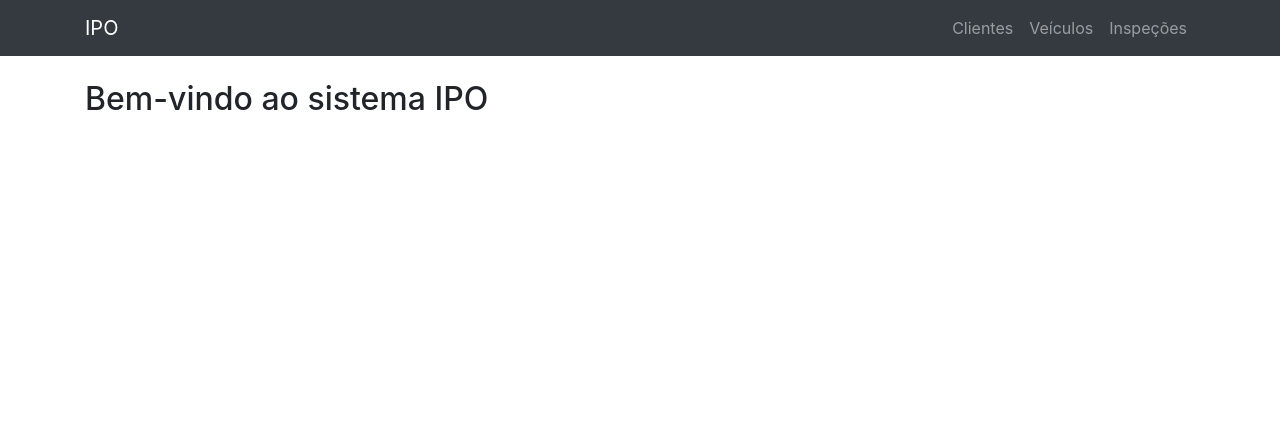
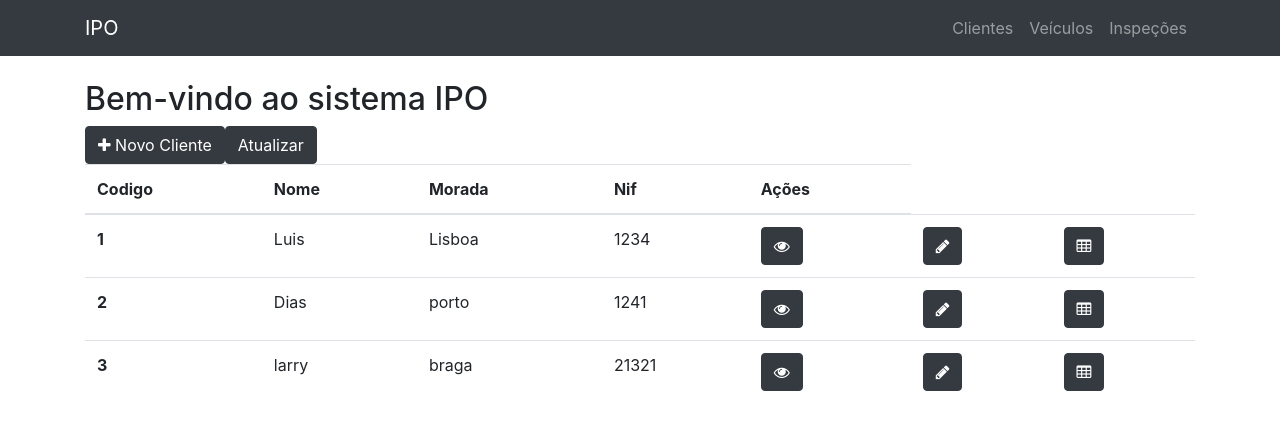
Before and after one commit to WR-commits/IPO, a React (Vite) app in the folder ipo/: page / in a window 1280 px wide. Shown: the top 430 px of the page. Built offline with nearby package versions, Linux system fonts and the light colour scheme.

Commit message:
comitadaaaaaaaaaaaa

```diff
--- a/ipo/src/App.jsx
+++ b/ipo/src/App.jsx
@@ -14,12 +14,59 @@ function App() {
         </div>
       </nav>
       <div className="container mt-4">
+
         <Routes>
           <Route path="/" element={<Inicio />} />
           <Route path="/clientes" element={<ClientesList />} />
           <Route path="/veiculos" element={<VeiculosList />} />
           <Route path="/inspecoes" element={<InspecoesList />} />
         </Routes>
+
+        <div>
+<button className="btn btn-dark"><i className="fa fa-plus"></i> Novo Cliente</button>
+<button className="btn btn-dark"><i className="fa-pencli"></i> Atualizar</button>
+        </div>
+
+        <table class="table">
+          <thead>
+            <tr>
+              <th scope="col">Codigo</th>
+              <th scope="col">Nome</th>
+              <th scope="col">Morada</th>
+              <th scope="col">Nif</th>
+              <th scope="col">Ações</th>
+            </tr>
+          </thead>
+          <tbody>
+            <tr>
+              <th scope="row">1</th>
+              <td>Luis</td>
+              <td>Lisboa</td>
+              <td>1234</td>
+              <td><button className="btn btn-dark"><i className="fa fa-eye"></i></button></td>
+              <td><button className="btn btn-dark"><i className="fa fa-pencil"></i></button></td>
+              <td><button className="btn btn-dark"><i className="fa fa-table"></i></button></td>
+            </tr>
+            <tr>
+              <th scope="row">2</th>
+              <td>Dias</td>
+              <td>porto</td>
+              <td>1241</td>
+              <td><button className="btn btn-dark"><i className="fa fa-eye"></i></button></td>
+              <td><button className="btn btn-dark"><i className="fa fa-pencil"></i></button></td>
+              <td><button className="btn btn-dark"><i className="fa fa-table"></i></button></td>
+            </tr>
+            <tr>
+              <th scope="row">3</th>
+              <td>larry</td>
+              <td>braga</td>
+              <td>21321</td>
+              <td><button class="btn btn-dark"><i className="fa fa-eye"></i></button></td>
+              <td><button className="btn btn-dark"><i className="fa fa-pencil"></i></button></td>
+              <td><button className="btn btn-dark"><i className="fa fa-table"></i></button></td>
+            </tr>
+          </tbody>
+        </table>
       </div>
     </div>
   );
@@ -28,6 +75,7 @@ function App() {
 function Inicio() {
   return (<h2>Bem-vindo ao sistema IPO</h2>);
 }
+
 function ClientesList() {
   return (<h2>Página de Clientes</h2>);
 }
```
Also changed, not shown: 1 other file (tests, documents, lock files or other folders).
